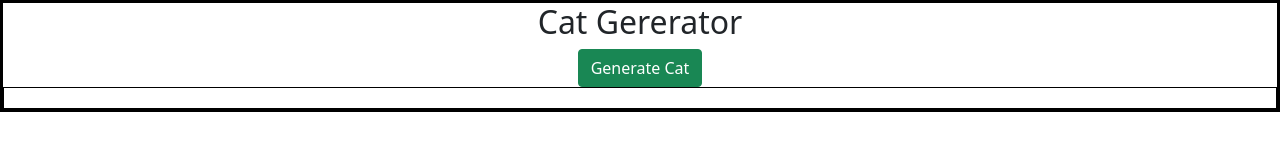
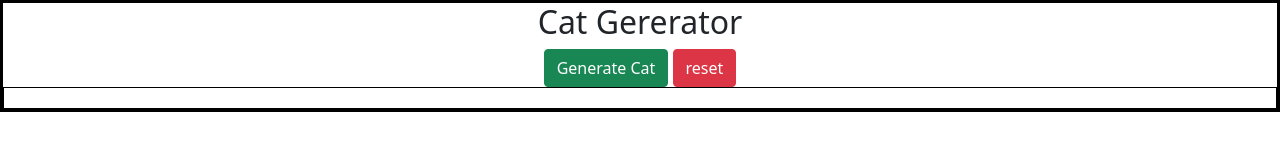
Before and after one commit to ronnieross711/Cat-Generator, a plain HTML site: page index.html in a window 1280 px wide. Drawn offline with nearby package versions, Linux system fonts and the light colour scheme.

Commit message:
Remove function on cat api works but not exactly as it should

```diff
--- a/index.html
+++ b/index.html
@@ -21,8 +21,10 @@
         >
           Generate Cat
         </button>
+        <button class="btn btn-danger" onClick="reset()">reset</button>
 
         <div class="flex-box-container-2" id="flex-cat-gen"></div>
-      </div>
+    </div>
+
       <script src="script.js"></script>
 </body>
--- a/script.js
+++ b/script.js
@@ -4,3 +4,6 @@ function generateCat() {
     image.src = "http://thecatapi.com/api/images/get?format=src&type=gif&size=small";
     div.appendChild(image);
 }
+function reset() {
+    document.getElementById('flex-cat-gen').remove();
+}
```
